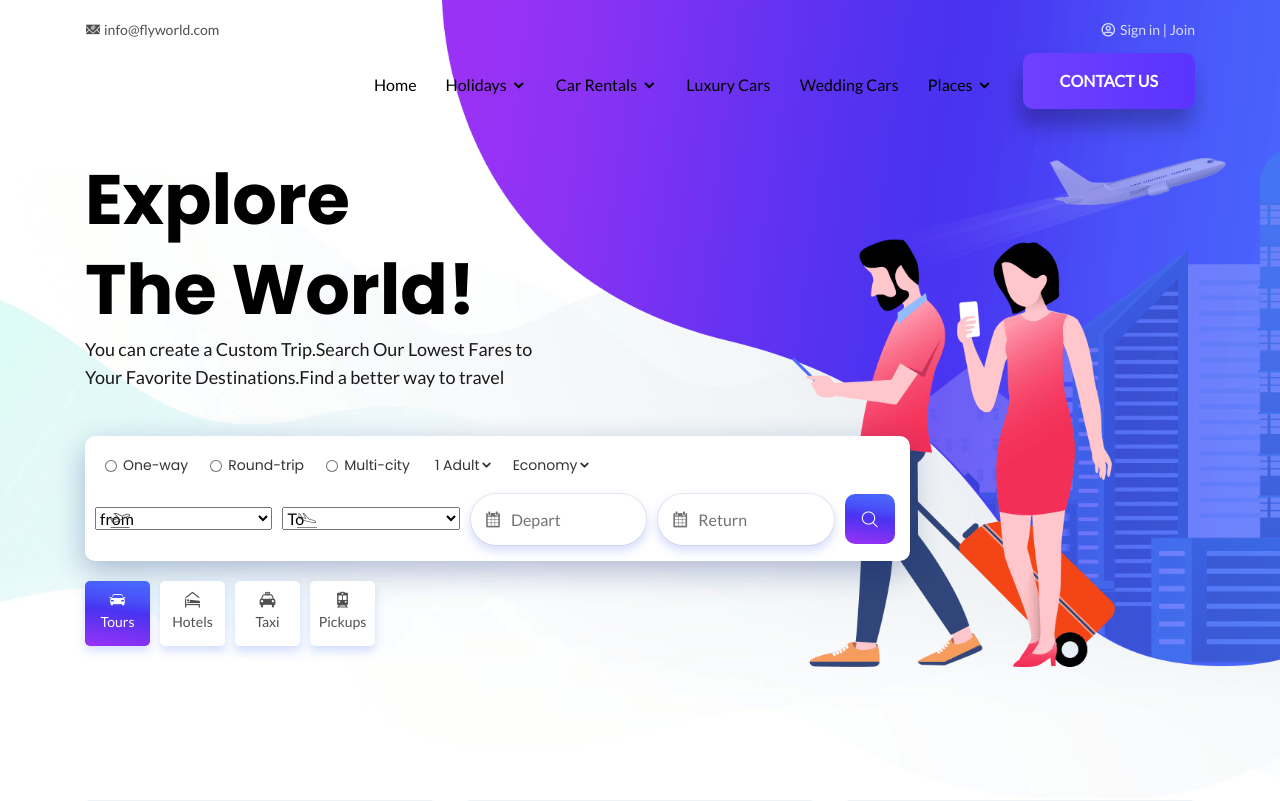
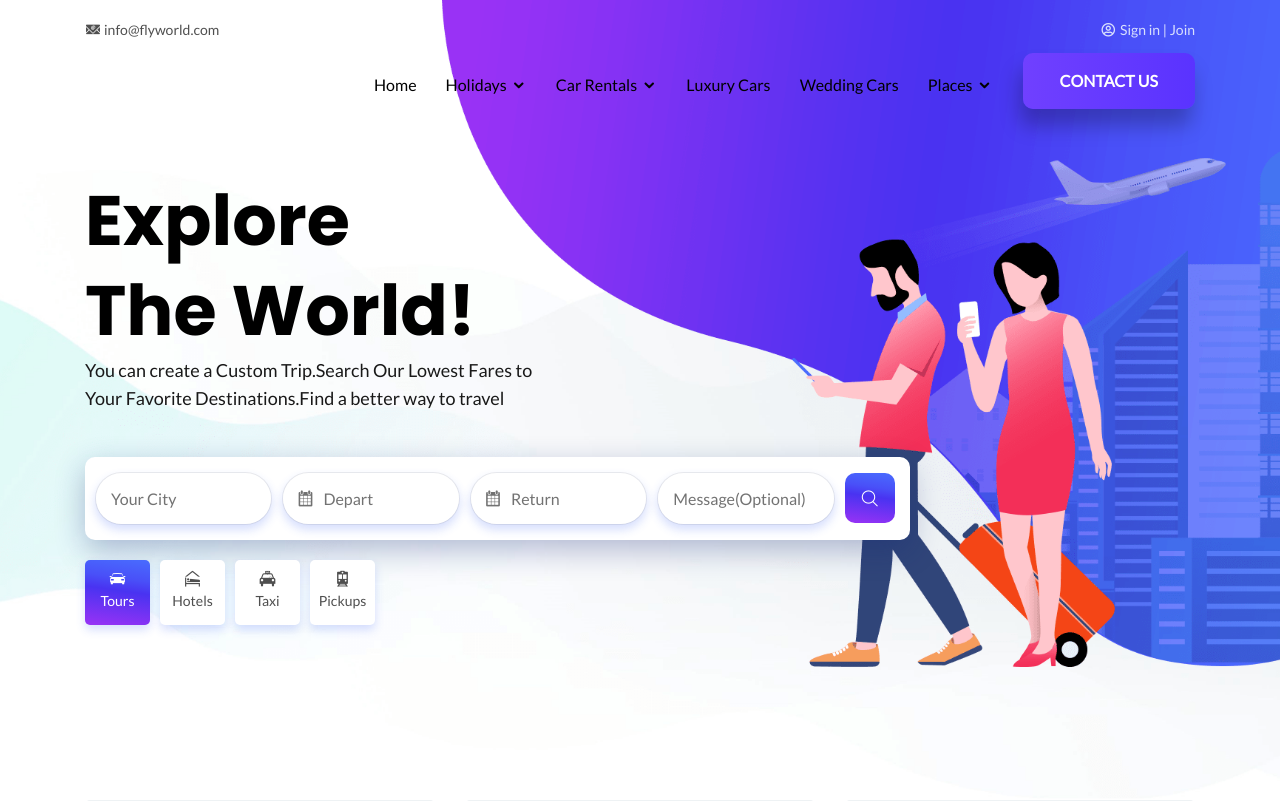
Before and after one commit to sumit735/flyworld, a PHP site: page / in a window 1280 px wide; the page is wider, and only the part inside the window is pictured. Shown: the top 801 px of that part. Run offline with PHP 8.4, Linux system fonts and the light colour scheme; some libraries are stand-ins or nearby versions.

Commit message:
booking bar completed

```diff
--- a/index.php
+++ b/index.php
@@ -364,70 +364,71 @@
             <div class="tab-content" id="myTabContent">
                 <div class="tab-pane show active" id="rt-item_a_first" role="tabpanel" aria-labelledby="rt-item_a_first">
                     <form action="#">
-                        <div class="rt-radio-group">
-                            <div class="custom-control custom-radio custom-control-inline">
-                                <input type="radio" id="customRadioInline1" name="customRadioInline1" class="custom-control-input">
-                                <label class="custom-control-label" for="customRadioInline1">One-way</label>
-                            </div>
-                            <div class="custom-control custom-radio custom-control-inline">
-                                <input type="radio" id="customRadioInline2" name="customRadioInline2" class="custom-control-input">
-                                <label class="custom-control-label" for="customRadioInline2">Round-trip</label>
-                            </div>
-                            <div class="custom-control custom-radio custom-control-inline">
-                                <input type="radio" id="customRadioInline3" name="customRadioInline3" class="custom-control-input">
-                                <label class="custom-control-label" for="customRadioInline3">Multi-city</label>
-                            </div>
-                            <div class="dropdown form-check-inline rt-searchlink mr-md-5">
-                                <a class="dropdown-toggle" href="#" role="button" id="dropdownMenuLink" data-toggle="dropdown"
-                                    aria-haspopup="true" aria-expanded="false">
-                                    1 Adult
-                                </a>
-
-                                <div class="dropdown-menu" aria-labelledby="dropdownMenuLink">
-                                    <a class="dropdown-item" href="#">Room one</a>
-                                    <a class="dropdown-item" href="#">Room two</a>
-                                    <a class="dropdown-item" href="#">Room three</a>
-                                </div>
-                            </div><!-- ./dropdown -->
-                            <div class="dropdown form-check-inline rt-searchlink">
-                                <a class="dropdown-toggle" href="#" role="button" id="dropdownMenuLink2" data-toggle="dropdown"
-                                    aria-haspopup="true" aria-expanded="false">
-                                    Economy
-                                </a>
-
-                                <div class="dropdown-menu" aria-labelledby="dropdownMenuLink2">
-                                    <a class="dropdown-item" href="#">Room one</a>
-                                    <a class="dropdown-item" href="#">Room two</a>
-                                    <a class="dropdown-item" href="#">Room three</a>
-                                </div>
-                            </div><!-- ./dropdown -->
-                        </div><!-- /.radio-group -->
                         <div class="rt-input-group">
                             <div class="single-input  col-rt-in-3">
-                                <select class="rt-selectactive banner-select" name="from" style="width: 100%">
-                                    <option value="1">from</option>
-                                    <option value="2">Alaska</option>
-                                    <option value="3">Bahamas</option>
-                                    <option value="4">Bermuda</option>
-                                    <option value="5">Canada</option>
-                                    <option value="6">Caribbean</option>
-                                    <option value="7">Europe</option>
-                                    <option value="8">Hawaii</option>
-                                </select>
-                                <span class="input-iconbadge"><img src="assets/images/icons-image/s_icon_1.png" alt="" draggable="false"></span>
+                                <input type="text" class="form-control" placeholder="Your City">
                             </div><!-- /.single-input -->
                             <div class="single-input  col-rt-in-3">
-                                <select class="rt-selectactive banner-select" name="to" style="width: 100%">
-                                    <option value="1">To</option>
-                                    <option value="2">Alaska</option>
-                                    <option value="3">Bahamas</option>
-                                    <option value="4">Bermuda</option>
-                                    <option value="5">Canada</option>
-                                    <option value="6">Caribbean</option>
-                                    <option value="7">Europe</option>
-                                    <option value="8">Hawaii</option>
+                                <input type="text" class="form-control rt-date-picker has-icon" placeholder="Depart">
+                                <span class="input-iconbadge"><i class="icofont-ui-calendar"></i></span>
+                            </div><!-- /.single-input -->
+                            <div class="single-input  col-rt-in-3">
+                                <input type="text" class="form-control rt-date-picker has-icon" placeholder="Return">
+                                <span class="input-iconbadge"><i class="icofont-ui-calendar"></i></span>
+                            </div><!-- /.single-input -->
+                            <div class="single-input  col-rt-in-3">
+                                <input type="text" class="form-control" placeholder="message(optional)">
+                            </div><!-- /.single-input -->
+                            <div class="single-input  col-rt-in-1">
+                                <button type="submit"><i class="icofont-search"></i></button>
+                            </div><!-- /.single-input -->
+                        </div>
+                    </form>
+                </div>
+                <div class="tab-pane  rtIncative" id="rt-item_a_second" role="tabpanel" aria-labelledby="rt-item_a_second">
+                    <form action="#">
+                        <div class="rt-input-group">
+
+                            <div class="single-input  col-rt-in-3">
+                                <input type="text" class="form-control" placeholder="City Name">
+                            </div><!-- /.single-input -->
+                            <div class="single-input  col-rt-in-3">
+                               <input type="text" class="form-control rt-date-picker has-icon" placeholder="Check In">
+                               <span class="input-iconbadge"><i class="icofont-ui-calendar"></i></span>
+                            </div><!-- /.single-input -->
+
+                            <div class="single-input  col-rt-in-3">
+                                <input type="text" class="form-control rt-date-picker has-icon" placeholder="Check Out">
+                                <span class="input-iconbadge"><i class="icofont-ui-calendar"></i></span>
+                            </div><!-- /.single-input -->
+                            <div class="single-input  col-rt-in-3">
+                                <select class="rt-selectactive banner-select" name="type" style="width: 100%">
+                                    <option value="1">Hotel Type</option>
+                                    <option value="5 Star">5 Star</option>
+                                    <option value="4 Star">4 Star</option>
+                                    <option value="3 Star">3 Star</option>
+                                    <option value="Standard">Standard Hotel</option>
+                                    <option value="Budget">Budget Hotel</option>
                                 </select>
-                                <span class="input-iconbadge"><img src="assets/images/icons-image/s_icon_2.png" alt="" draggable="false"></span>
+                            </div>
+                            <!-- <div class="single-input  col-rt-in-3">
+                                <input type="text" class="form-control" placeholder="message(optional)">
+                            </div>/.single-input -->
+                            <div class="single-input  col-rt-in-1">
+                                <button type="submit"><i class="icofont-search"></i></button>
+                            </div><!-- /.single-input -->
+                        </div><!-- /.rt-input-group -->
+                    </form><!-- ./ form -->
+                </div>
+                <div class="tab-pane  rtIncative" id="rt-item_a_third" role="tabpanel" aria-labelledby="rt-item_a_third">
+                    <form action="#">
+
+                        <div class="rt-input-group">
+                            <div class="single-input  col-rt-in-3">
+                                <input type="text" class="form-control" placeholder="Source">
+                            </div>
+                            <div class="single-input  col-rt-in-3">
+                                <input type="text" class="form-control" placeholder="Destination">
                             </div><!-- /.single-input -->
                             <div class="single-input  col-rt-in-3">
                                 <input type="text" class="form-control rt-date-picker has-icon" placeholder="Depart">
@@ -443,106 +444,37 @@
                         </div><!-- /.rt-input-group -->
                     </form><!-- ./ form -->
                 </div>
-                <div class="tab-pane  rtIncative" id="rt-item_a_second" role="tabpanel" aria-labelledby="rt-item_a_second">
+                <div class="tab-pane  rtIncative" id="rt-item_a_four" role="tabpanel" aria-labelledby="rt-item_a_four">
                     <form action="#">
-                        <div class="rt-radio-group">
-                            <div class="dropdown form-check-inline rt-searchlink">
-                                <a class="dropdown-toggle" href="#" role="button" id="dropdownMenuLink24" data-toggle="dropdown"
-                                    aria-haspopup="true" aria-expanded="false">
-                                    Guestes per room
-                                </a>
-
-                                <div class="dropdown-menu" aria-labelledby="dropdownMenuLink24">
-                                    <a class="dropdown-item" href="#">Room one</a>
-                                    <a class="dropdown-item" href="#">Room two</a>
-                                    <a class="dropdown-item" href="#">Room three</a>
-                                </div>
-                            </div><!-- ./dropdown -->
-                        </div><!-- /.radio-group -->
                         <div class="rt-input-group">
                             <div class="single-input  col-rt-in-3">
-                                <input type="text" class="form-control" placeholder="destination">
-
+                                <input type="text" class="form-control" placeholder="City Name">
                             </div><!-- /.single-input -->
                             <div class="single-input  col-rt-in-3">
-                               <input type="text" class="form-control rt-date-picker has-icon" placeholder="Depart">
-                               <span class="input-iconbadge"><i class="icofont-ui-calendar"></i></span>
-                            </div><!-- /.single-input -->
-                            <div class="single-input  col-rt-in-3">
-                                <input type="text" class="form-control rt-date-picker has-icon" placeholder="Return">
+                                <input type="text" class="form-control rt-date-picker has-icon" placeholder="Arrival Date">
                                 <span class="input-iconbadge"><i class="icofont-ui-calendar"></i></span>
                             </div><!-- /.single-input -->
                             <div class="single-input  col-rt-in-3">
-                                <input type="text" class="form-control" placeholder="keywords(optional)">
-                            </div><!-- /.single-input -->
+                                <select class="rt-selectactive banner-select" name="type" style="width: 100%">
+                                    <option value="select">Select</option>
+                                    <option value="Airport">Airport</option>
+                                    <option value="Railway Station">Railway Station</option>
+                                </select>
+                            </div>
+                            <div class="single-input  col-rt-in-3">
+                                <select class="rt-selectactive banner-select" name="type" style="width: 100%">
+                                    <option value="p">No of passengers</option>
+                                    <option value="1">1</option>
+                                    <option value="2">2</option>
+                                    <option value="3">3</option>
+                                    <option value="4">4</option>
+                                    <option value="5+">more than 4</option>
+                                </select>
+                            </div>
                             <div class="single-input  col-rt-in-1">
                                 <button type="submit"><i class="icofont-search"></i></button>
                             </div><!-- /.single-input -->
-                        </div><!-- /.rt-input-group -->
-                    </form><!-- ./ form -->
-                </div>
-                <div class="tab-pane  rtIncative" id="rt-item_a_third" role="tabpanel" aria-labelledby="rt-item_a_third">
-                    <form action="#">
-
-                    <div class="rt-input-group">
-                        <div class="single-input  col-rt-in-3">
-                            <input type="text" class="form-control" placeholder="destination">
-                        </div><!-- /.single-input -->
-                        <div class="single-input  col-rt-in-3">
-                            <input type="text" class="form-control rt-date-picker has-icon" placeholder="Depart">
-                            <span class="input-iconbadge"><i class="icofont-ui-calendar"></i></span>
-                        </div><!-- /.single-input -->
-                        <div class="single-input  col-rt-in-3">
-                            <input type="text" class="form-control rt-date-picker has-icon" placeholder="Return">
-                            <span class="input-iconbadge"><i class="icofont-ui-calendar"></i></span>
-                        </div><!-- /.single-input -->
-                        <div class="single-input  col-rt-in-3">
-                            <input type="text" class="form-control" placeholder="keywords(optional)">
-                        </div><!-- /.single-input -->
-                        <div class="single-input  col-rt-in-1">
-                            <button type="submit"><i class="icofont-search"></i></button>
-                        </div><!-- /.single-input -->
-                    </div><!-- /.rt-input-group -->
-                    </form><!-- ./ form -->
-                </div>
-                <div class="tab-pane  rtIncative" id="rt-item_a_four" role="tabpanel" aria-labelledby="rt-item_a_four">
-                    <form action="#">
-                    <div class="rt-input-group">
-                        <div class="single-input  col-rt-in-3">
-                            <select class="rt-selectactive banner-select" name="from" style="width: 100%">
-                                <option value="1">from</option>
-                                <option value="2">Alaska</option>
-                                <option value="3">Bahamas</option>
-                                <option value="4">Bermuda</option>
-                                <option value="5">Canada</option>
-                                <option value="6">Caribbean</option>
-                                <option value="7">Europe</option>
-                                <option value="8">Hawaii</option>
-                            </select>
-                        </div><!-- /.single-input -->
-                        <div class="single-input  col-rt-in-3">
-                            <select class="rt-selectactive banner-select" name="to" style="width: 100%">
-                                <option value="1">To</option>
-                                <option value="2">Alaska</option>
-                                <option value="3">Bahamas</option>
-                                <option value="4">Bermuda</option>
-                                <option value="5">Canada</option>
-                                <option value="6">Caribbean</option>
-                                <option value="7">Europe</option>
-                                <option value="8">Hawaii</option>
-                            </select>
-                        </div><!-- /.single-input -->
-                        <div class="single-input  col-rt-in-3">
-                            <input type="text" class="form-control rt-date-picker has-icon" placeholder="Depart">
-                            <span class="input-iconbadge"><i class="icofont-ui-calendar"></i></span>
-                        </div><!-- /.single-input -->
-                        <div class="single-input  col-rt-in-3">
-                            <input type="text" class="form-control" placeholder="train no( opt)">
-                        </div><!-- /.single-input -->
-                        <div class="single-input  col-rt-in-1">
-                            <button type="submit"><i class="icofont-search"></i></button>
-                        </div><!-- /.single-input -->
-                    </div><!-- /.rt-input-group -->
+                        </div>
                     </form><!-- ./ form -->
                 </div>
             </div>
```
